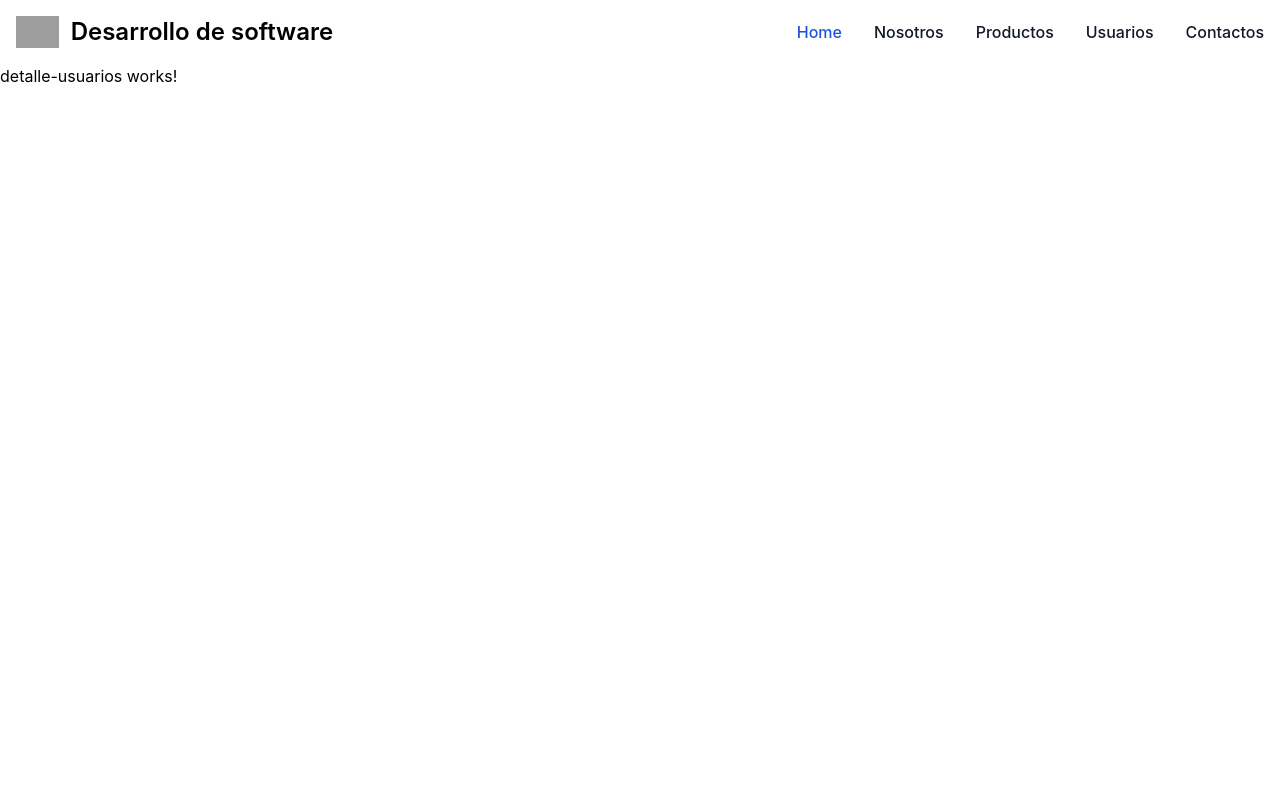
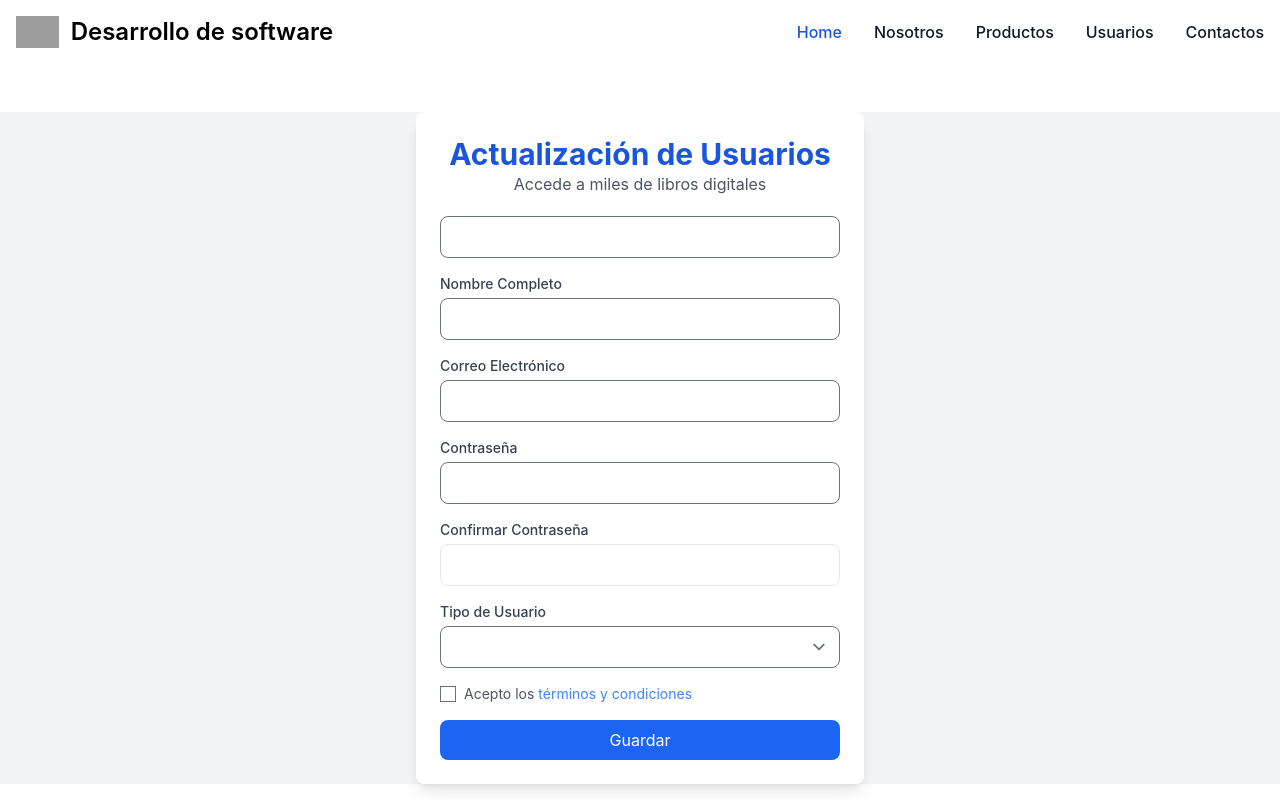
Before and after one commit to iangabrielp/ProyectoWebII, an Angular app: page /usuarios/1 in a window 1280 px wide. Built offline with nearby package versions, Linux system fonts and the light colour scheme; no server answers; grey boxes are pictures that could not be loaded.

Commit message:
json usuarios

```diff
--- a/src/app/components/formulario-usuario/formulario-usuario.component.html
+++ b/src/app/components/formulario-usuario/formulario-usuario.component.html
@@ -1,15 +1,55 @@
 
+<!--FORMULARIO-->
+  <div class="flex justify-center items-center min-h-screen bg-gray-100">
+    <div class="w-full max-w-md bg-white rounded-lg shadow-lg p-6">
+      <h2 class="text-3xl font-bold text-center text-blue-700">Registro en la Biblioteca Virtual</h2>
+      <p class="text-center text-gray-600 mb-4">Accede a miles de libros digitales</p>
 
-<h2>Registro de Usuarios</h2>
-<form (ngSubmit)="guardar(formulario)" #formulario="ngForm" class="max-w-sm mx-auto">
-    <div class="mb-5">
-      <label for="nombre" class="block mb-2 text-sm font-medium text-gray-900 dark:text-white">Ingrese Nombre</label>
-      <input type="text" id="nombre" name="nombre" [(ngModel)]="nombre" class="bg-gray-50 border border-gray-300 text-gray-900 text-sm rounded-lg focus:ring-blue-500 focus:border-blue-500 block w-full p-2.5 dark:bg-gray-700 dark:border-gray-600 dark:placeholder-gray-400 dark:text-white dark:focus:ring-blue-500 dark:focus:border-blue-500" placeholder="nombre" required />
+      <form (ngSubmit)="guardar(formulario)" #formulario="ngForm" class="space-y-4">
+        <!-- Nombre Completo -->
+        <div>
+          <label for="nombre" class="block text-sm font-medium text-gray-700">Nombre Completo</label>
+          <input type="text"  id="nombre" name="nombre" [(ngModel)]="nombre" class="w-full mt-1 px-4 py-2 border rounded-lg focus:ring focus:ring-blue-400" placeholder="Ej: Juan Pérez">
+        </div>
+
+        <!-- Correo Electrónico -->
+        <div>
+          <label for="email" class="block text-sm font-medium text-gray-700">Correo Electrónico</label>
+          <input type="email"  id="email" name="email" [(ngModel)]="email" class="w-full mt-1 px-4 py-2 border rounded-lg focus:ring focus:ring-blue-400" placeholder="Ej: usuario@biblioteca.com">
+        </div>
+
+        <!-- Contraseña -->
+        <div>
+          <label for="password" class="block text-sm font-medium text-gray-700">Contraseña</label>
+          <input type="password" id="password" name="password" [(ngModel)]="password" class="w-full mt-1 px-4 py-2 border rounded-lg focus:ring focus:ring-blue-400" placeholder="••••••••">
+        </div>
+
+        <!-- Confirmar Contraseña -->
+        <div>
+          <label for="confirmarPassword" class="block text-sm font-medium text-gray-700">Confirmar Contraseña</label>
+          <input type="confirmarPassword" id="confirmarPassword" name="confirmarPassword" [(ngModel)]="confirmarPassword" class="w-full mt-1 px-4 py-2 border rounded-lg focus:ring focus:ring-blue-400" placeholder="••••••••">
+        </div>
+
+        <!-- Tipo de Usuario -->
+        <div>
+          <label for="tipoUsuario" class="block text-sm font-medium text-gray-700">Tipo de Usuario</label>
+          <select type="tipoUsuario" id="tipoUsuario" name="tipoUsuario" [(ngModel)]="tipoUsuario" class="w-full mt-1 px-4 py-2 border rounded-lg focus:ring focus:ring-blue-400">
+            <option value="lector">Lector</option>
+            <option value="autor">Autor</option>
+            <option value="administrador">Administrador</option>
+          </select>
+        </div>
+
+        <!-- Términos y Condiciones -->
+        <div class="flex items-center">
+          <input type="checkbox" class="mr-2">
+          <label class="text-sm text-gray-600">Acepto los <a href="#" class="text-blue-500 hover:underline">términos y condiciones</a></label>
+        </div>
+
+        <!-- Botón de Registro -->
+        <button type="submit" class="w-full py-2 text-white bg-blue-600 rounded-lg hover:bg-blue-700 transition">
+          Registrarse
+        </button>
+      </form>
     </div>
-    <div class="mb-5">
-      <label for="email" class="block mb-2 text-sm font-medium text-gray-900 dark:text-white">Ingrese Email</label>
-      <input type="email" id="email" name="email" [(ngModel)]="email" class="bg-gray-50 border border-gray-300 text-gray-900 text-sm rounded-lg focus:ring-blue-500 focus:border-blue-500 block w-full p-2.5 dark:bg-gray-700 dark:border-gray-600 dark:placeholder-gray-400 dark:text-white dark:focus:ring-blue-500 dark:focus:border-blue-500" placeholder="name@gmail.com"  required />
-    </div>
-
-    <button type="submit" class="text-white bg-blue-700 hover:bg-blue-800 focus:ring-4 focus:outline-none focus:ring-blue-300 font-medium rounded-lg text-sm w-full sm:w-auto px-5 py-2.5 text-center dark:bg-blue-600 dark:hover:bg-blue-700 dark:focus:ring-blue-800">Guardar</button>
-  </form>
+  </div>
--- a/src/app/components/formulario-usuario/formulario-usuario.component.ts
+++ b/src/app/components/formulario-usuario/formulario-usuario.component.ts
@@ -14,6 +14,9 @@ export class FormularioUsuarioComponent {
 
   nombre:any;
   email:any;
+  password:any;
+  confirmarPassword:any;
+  tipoUsuario:any;
 
   guardar(formulario:any){
     this.servicio.postUsuarios(formulario.value).subscribe(()=>{
--- a/src/app/components/tabla-usuarios/tabla-usuarios.component.html
+++ b/src/app/components/tabla-usuarios/tabla-usuarios.component.html
@@ -1,44 +1,43 @@
 
+<!--TABLA-->
+<div class="container mx-auto my-8 p-4 bg-white shadow-lg rounded-lg">
+    <h2 class="text-2xl font-bold text-center text-blue-700 mb-4">Lista de Usuarios</h2>
 
-<h2 style="text-align: center; margin-top: 50px;">Lista de Usuarios</h2>
-<div class="relative overflow-x-auto">
-    <table class="w-full text-sm text-left rtl:text-right text-gray-500 dark:text-gray-400">
-        <thead class="text-xs text-gray-900 uppercase dark:text-gray-400">
+    <div class="overflow-x-auto">
+      <table class="w-full border-collapse border border-gray-200">
+        <thead class="bg-blue-600 text-white">
           <tr>
-                <th scope="col" class="px-6 py-3">
-                    Codigo
-                </th>
-                <th scope="col" class="px-6 py-3">
-                    Nombre
-                </th>
-                <th scope="col" class="px-6 py-3">
-                    Email
-                </th>
-                <th scope="col" class="px-6 py-3">
-                    Opciones
-                </th>
-
+            <th class="py-3 px-4 text-left">Codigo</th>
+            <th class="py-3 px-4 text-left">Nombre</th>
+            <th class="py-3 px-4 text-left">Correo Electrónico</th>
+            <th class="py-3 px-4 text-left">Tipo de Usuario</th>
+            <th class="py-3 px-4 text-center">Acciones</th>
           </tr>
         </thead>
         <tbody>
             @for (usuario of usuarios; track $index) {
-            <tr class="bg-white dark:bg-gray-800">
-                <th scope="row" class="px-6 py-4 font-medium text-gray-900 whitespace-nowrap dark:text-white">
-                    {{usuario.id}}
-                </th>
-                <td class="px-6 py-4">
-                    {{usuario.nombre}}
+          <tr class="border-b hover:bg-gray-100">
+            <td class="py-2 px-4">{{ usuario.id }}</td>
+            <td class="py-2 px-4">{{ usuario.nombre }}</td>
+            <td class="py-2 px-4">{{ usuario.email }}</td>
+            <td class="py-2 px-4">
+              <span [ngClass]="{
+                'bg-green-500 text-white': usuario.tipoUsuario === 'Lector',
+                'bg-yellow-500 text-white': usuario.tipoUsuario === 'Autor',
+                'bg-red-500 text-white': usuario.tipoUsuario === 'Administrador'
+              }" class="px-3 py-1 rounded-lg text-sm">
+                {{ usuario.tipoUsuario }}
+              </span>
             </td>
-                <td class="px-6 py-4">
-                    {{usuario.email}}
-                </td>
-                <td class="px-6 py-4">
-                    <button [routerLink]="['/usuarios',usuario.id]" type="button" class="text-gray-900 bg-gradient-to-r from-lime-200 via-lime-400 to-lime-500 hover:bg-gradient-to-br focus:ring-4 focus:outline-none focus:ring-lime-300 dark:focus:ring-lime-800 shadow-lg shadow-lime-500/50 dark:shadow-lg dark:shadow-lime-800/80 font-medium rounded-lg text-sm px-5 py-2.5 text-center me-2 mb-2">Editar</button>
-                    <button (click)="eliminar(usuario.id)" type="button" class="text-white bg-gradient-to-r from-red-400 via-red-500 to-red-600 hover:bg-gradient-to-br focus:ring-4 focus:outline-none focus:ring-red-300 dark:focus:ring-red-800 shadow-lg shadow-red-500/50 dark:shadow-lg dark:shadow-red-800/80 font-medium rounded-lg text-sm px-5 py-2.5 text-center me-2 mb-2">Eliminar</button>
+            <td class="py-2 px-4 text-center">
+              <button [routerLink]="['/usuarios',usuario.id]" type="button" class="bg-blue-500 text-white px-3 py-1 rounded-md hover:bg-blue-600 mx-1">Editar</button>
+              <button (click)="eliminar(usuario.id)" type="button" class="bg-red-500 text-white px-3 py-1 rounded-md hover:bg-red-600">Eliminar</button>
             </td>
           </tr>
         }
-
         </tbody>
       </table>
     </div>
+  </div>
+`,
+styles: []
--- a/src/app/pages/detalle-usuarios/detalle-usuarios.component.html
+++ b/src/app/pages/detalle-usuarios/detalle-usuarios.component.html
@@ -1 +1,60 @@
-<p>detalle-usuarios works!</p>
+<br><br>
+<!--FORMULARIO-->
+<div class="flex justify-center items-center min-h-screen bg-gray-100">
+    <div class="w-full max-w-md bg-white rounded-lg shadow-lg p-6">
+      <h2 class="text-3xl font-bold text-center text-blue-700">Actualización de Usuarios</h2>
+      <p class="text-center text-gray-600 mb-4">Accede a miles de libros digitales</p>
+
+      <form (ngSubmit)="editar(formulario)" #formulario="ngForm" class="space-y-4">
+        <!-- Id -->
+        <div>
+            <input type="text"  id="id" name="id" [(ngModel)]="id" class="w-full mt-1 px-4 py-2 border rounded-lg focus:ring focus:ring-blue-400" >
+          </div>
+
+        <!-- Nombre Completo -->
+        <div>
+          <label for="nombre" class="block text-sm font-medium text-gray-700">Nombre Completo</label>
+          <input type="text"  id="nombre" name="nombre" [(ngModel)]="nombre" class="w-full mt-1 px-4 py-2 border rounded-lg focus:ring focus:ring-blue-400" >
+        </div>
+
+        <!-- Correo Electrónico -->
+        <div>
+          <label for="email" class="block text-sm font-medium text-gray-700">Correo Electrónico</label>
+          <input type="email"  id="email" name="email" [(ngModel)]="email" class="w-full mt-1 px-4 py-2 border rounded-lg focus:ring focus:ring-blue-400" >
+        </div>
+
+        <!-- Contraseña -->
+        <div>
+          <label for="password" class="block text-sm font-medium text-gray-700">Contraseña</label>
+          <input type="password" id="password" name="password" [(ngModel)]="password" class="w-full mt-1 px-4 py-2 border rounded-lg focus:ring focus:ring-blue-400" >
+        </div>
+
+        <!-- Confirmar Contraseña -->
+        <div>
+          <label for="confirmarPassword" class="block text-sm font-medium text-gray-700">Confirmar Contraseña</label>
+          <input type="confirmarPassword" id="confirmarPassword" name="confirmarPassword" [(ngModel)]="confirmarPassword" class="w-full mt-1 px-4 py-2 border rounded-lg focus:ring focus:ring-blue-400" >
+        </div>
+
+        <!-- Tipo de Usuario -->
+        <div>
+          <label for="tipoUsuario" class="block text-sm font-medium text-gray-700">Tipo de Usuario</label>
+          <select type="tipoUsuario" id="tipoUsuario" name="tipoUsuario" [(ngModel)]="tipoUsuario" class="w-full mt-1 px-4 py-2 border rounded-lg focus:ring focus:ring-blue-400">
+            <option value="lector">Lector</option>
+            <option value="autor">Autor</option>
+            <option value="administrador">Administrador</option>
+          </select>
+        </div>
+
+        <!-- Términos y Condiciones -->
+        <div class="flex items-center">
+          <input type="checkbox" class="mr-2">
+          <label class="text-sm text-gray-600">Acepto los <a href="#" class="text-blue-500 hover:underline">términos y condiciones</a></label>
+        </div>
+
+        <!-- Botón de Registro -->
+        <button type="submit" class="w-full py-2 text-white bg-blue-600 rounded-lg hover:bg-blue-700 transition">
+          Guardar
+        </button>
+      </form>
+    </div>
+  </div>
--- a/src/app/pages/detalle-usuarios/detalle-usuarios.component.ts
+++ b/src/app/pages/detalle-usuarios/detalle-usuarios.component.ts
@@ -1,12 +1,44 @@
 import { Component } from '@angular/core';
+import { UsuariosService } from '../../services/usuarios.service';
+import { FormsModule } from '@angular/forms';
+import { ActivatedRoute,Router} from '@angular/router';
 
 @Component({
   selector: 'app-detalle-usuarios',
   standalone: true,
-  imports: [],
+  imports: [FormsModule],
   templateUrl: './detalle-usuarios.component.html',
   styleUrl: './detalle-usuarios.component.css'
 })
 export class DetalleUsuariosComponent {
+  constructor (private servicio:UsuariosService, private ruta:ActivatedRoute, private router:Router){}
 
+  id:any;
+  nombre:any;
+  email:any;
+  password:any;
+  confirmarPassword:any;
+  tipoUsuario:any;
+  item:any;
+
+  editar(formulario:any):void{
+    this.servicio.putUsuario(formulario.value).subscribe(()=>{
+      this.router.navigate(['/usuarios'])
+    });
+
+  }
+  ngOnInit(){
+    this.ruta.params.subscribe(u=>{
+      this.servicio.getUsuarioById(u["idUsuario"]).subscribe(usuario=>{
+        this.item=usuario
+        this.id=this.item.id
+        this.nombre=this.item.nombre
+        this.email=this.item.email
+        this.password=this.item.password
+        this.confirmarPassword=this.item.confirmarPassword
+        this.tipoUsuario=this.item.tipoUsuario
+
+      })
+    })
+  }
 }
```
Also changed, not shown: src/assets/data/usuarios.json (+34 -1 lines). Lines whose indentation alone changed are shown as unchanged.
